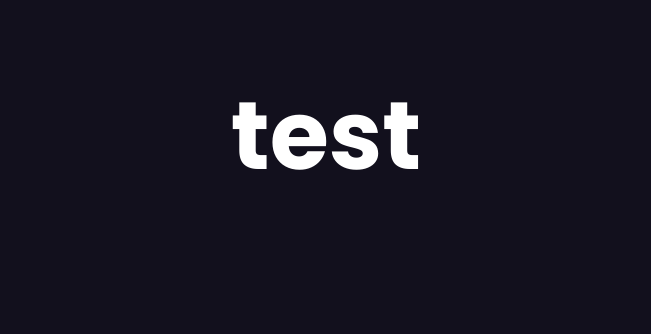
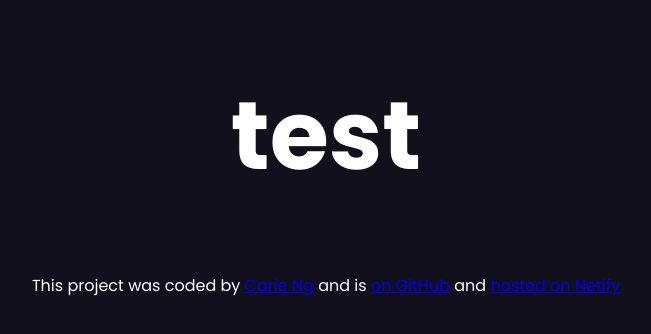
Before and after one commit to LilithVinter/Photography-Project, a plain HTML site: page index.html in a window 1280 px wide. Shown: the whole page, without its empty margins (314-965 px from the left). Drawn offline with Linux system fonts and the light colour scheme.

Commit message:
created basic structure

```diff
--- a/index.html
+++ b/index.html
@@ -1,16 +1,53 @@
 <!DOCTYPE html>
 <html lang="en">
   <head>
-  <meta charset="UTF-8">
-  <meta name="viewport" content="width=device-width, initial-scale=1.0">
-  <link rel="stylesheet" href="/src/styyles.css"
-  <link rel="preconnect" href="https://fonts.googleapis.com">
-  <link rel="preconnect" href="https://fonts.gstatic.com" crossorigin>
-  <link href="https://fonts.googleapis.com/css2?family=Poppins:ital,wght@0,100;0,200;0,300;0,400;0,500;0,600;0,700;0,800;0,900;1,100;1,200;1,300;1,400;1,500;1,600;1,700;1,800;1,900&display=swap" rel="stylesheet">
+    <meta charset="UTF-8" />
+    <meta name="viewport" content="width=device-width, initial-scale=1.0" />
+    <link
+      rel="stylesheet"
+      href="/src/styyles.css"
+      <link
+      rel="preconnect"
+      href="https://fonts.googleapis.com"
+    />
+    <link rel="preconnect" href="https://fonts.gstatic.com" crossorigin />
+    <link
+      href="https://fonts.googleapis.com/css2?family=Poppins:ital,wght@0,100;0,200;0,300;0,400;0,500;0,600;0,700;0,800;0,900;1,100;1,200;1,300;1,400;1,500;1,600;1,700;1,800;1,900&display=swap"
+      rel="stylesheet"
+    />
     <title>My Photography</title>
   </head>
   <body>
     <h1>test</h1>
-
   </body>
+  <footer>
+    <footer>
+      <p>
+        This project was coded by
+        <a
+          href="https://github.com/LilithVinter"
+          target="_blank"
+          rel="noreferrer"
+          class="link"
+          >Carie Ng</a
+        >
+        and is
+        <a
+          href="https://github.com/LilithVinter/Photography-Project"
+          target="_blank"
+          rel="noreferrer"
+          class="link"
+          >on GitHub</a
+        >
+        and
+        <a
+          href="https://carie-learning-to-code-5.netlify.app"
+          target="_blank"
+          rel="noreferrer"
+          class="link"
+          >hosted on Netify</a
+        >
+      </p>
+    </footer>
+  </footer>
 </html>
--- a/src/styyles.css
+++ b/src/styyles.css
@@ -10,3 +10,7 @@ h1{
   line-height: 144px;
   text-align: center;
 }
+
+footer{
+  text-align: center;
+}
```
Lines whose indentation alone changed are shown as unchanged.
